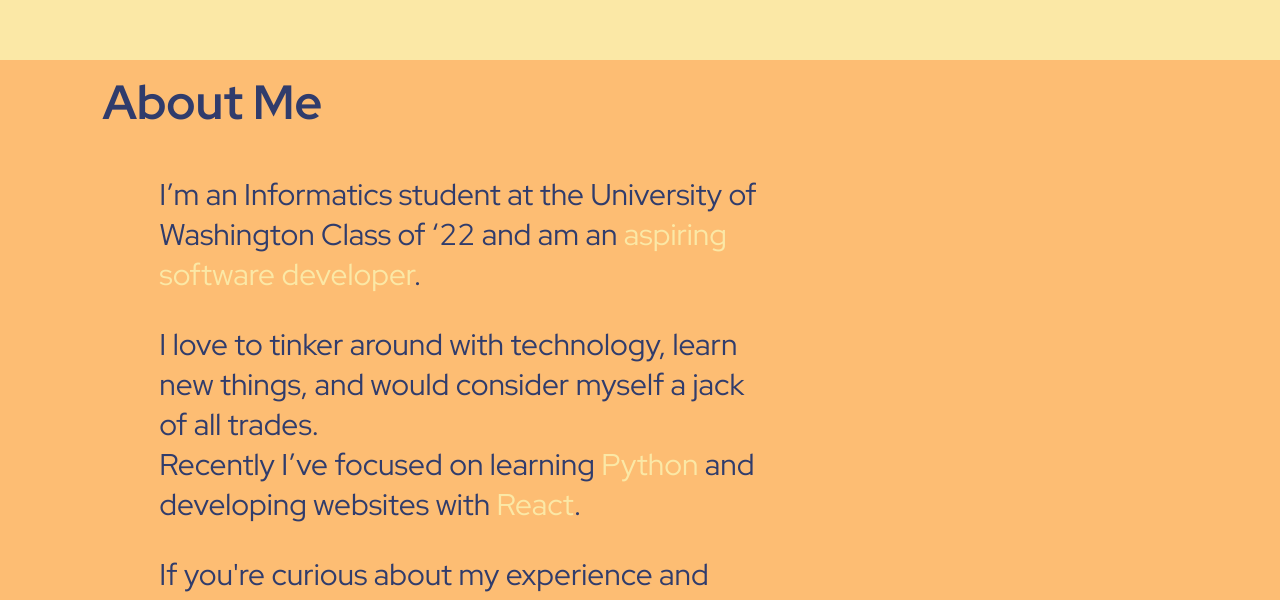
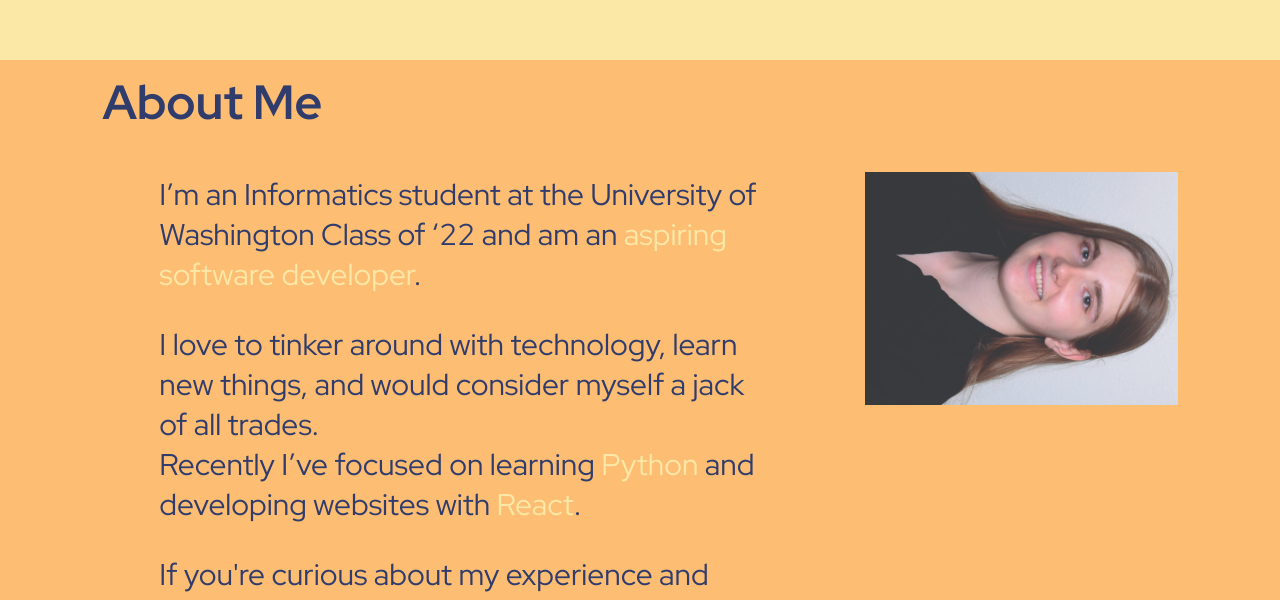
Before and after one commit to AngelMcCrary-Lupson/home, a React (Create React App) app: page / in a window 1280 px wide. Shown: the part 713-1313 px from the top of the page. Built offline with nearby package versions, Linux system fonts and the light colour scheme.

Commit message:
Add profile pic

```diff
--- a/src/containers/About.js
+++ b/src/containers/About.js
@@ -1,6 +1,6 @@
 import React, { Component } from 'react';
 import './About.css';
-import ProfilePic from '../maxresdefault.jpg';
+import ProfilePic from '../headshot.jpg';
 import { Grid, Row, Col } from 'react-flexbox-grid';
 import resume from '../resume.pdf';
 
@@ -28,7 +28,7 @@ class About extends Component {
                                 keep scrolling or check out my <a href={resume} target="_blank"><span>resume</span></a>.</p>
           </Col>
           <Col xs={4}>
-
+            <img className="Profile" src={ProfilePic}/>
           </Col>
         </Row>
         </div>
@@ -36,5 +36,5 @@ class About extends Component {
     )
   }
 }
-        // <!--    <img className="Profile" src={ProfilePic}/> -->
+
 export default About;
```
Also changed, not shown: src/headshot.jpg (added), src/maxresdefault.jpg (deleted).
